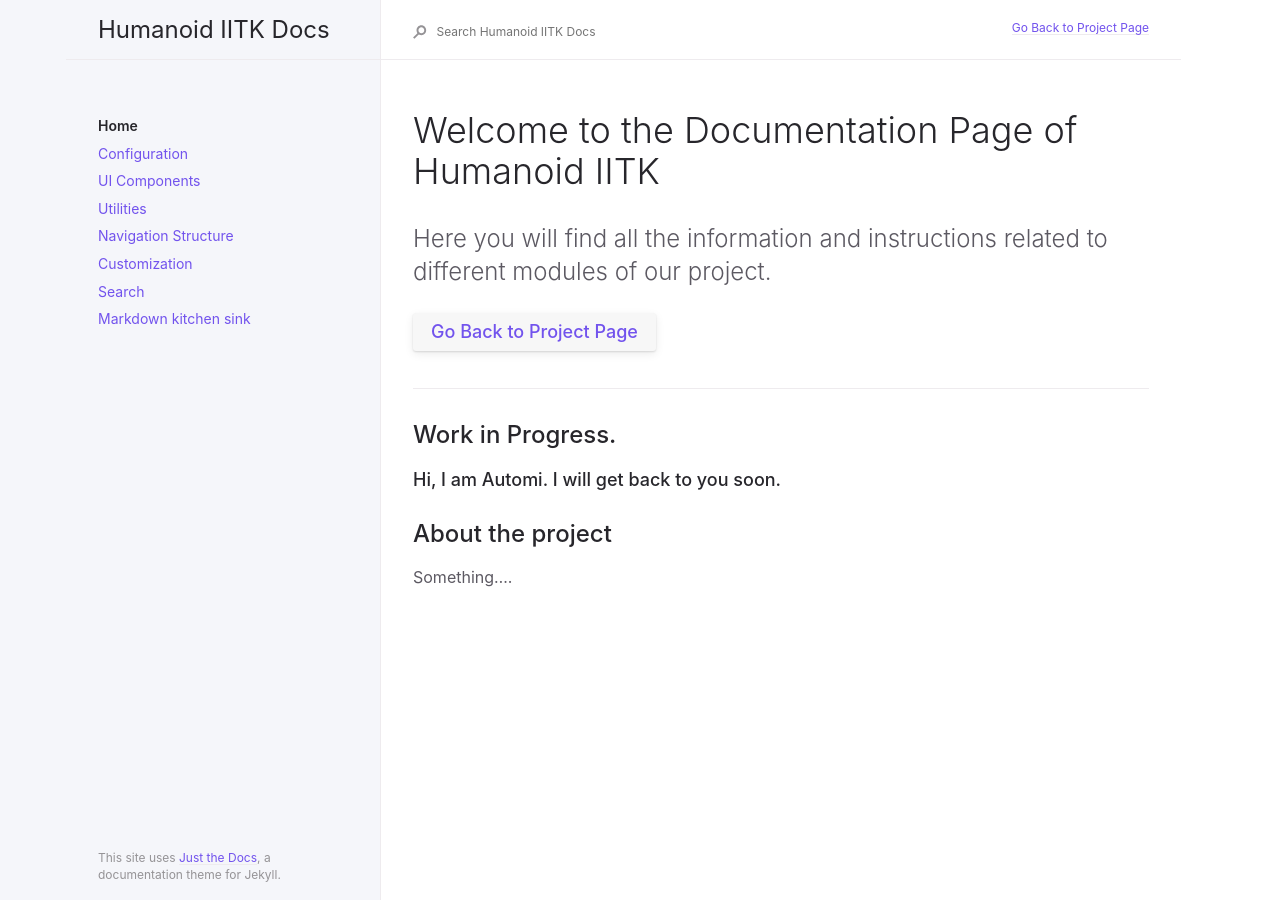
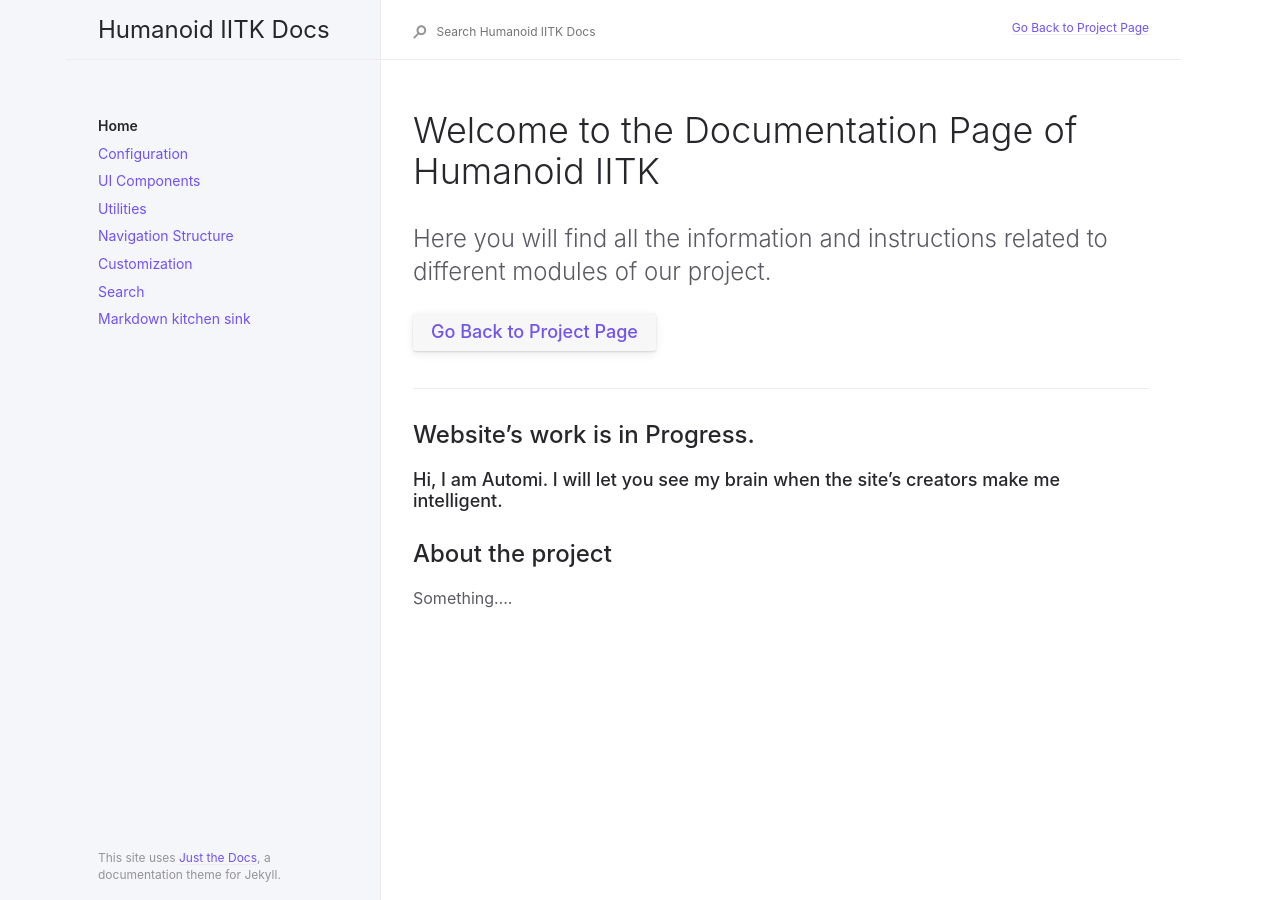
Before and after one commit to DeepankurK/docs, a Jekyll site: the page built from index.md, in a window 1280 px wide. Built offline with Jekyll 4.4.1, drawn with Linux system fonts in a browser that asks for light colours.

Commit message:
Update index.md

```diff
--- a/index.md
+++ b/index.md
@@ -16,9 +16,8 @@ Here you will find all the information and instructions related to different mod
 
 ---
 
-## Work in Progress.
-### Hi, I am Automi. I will get back to you soon.
-
+## Website's work is in Progress.
+### Hi, I am Automi. I will let you see my brain when the site's creators make me intelligent.
 
 
 ## About the project
```
